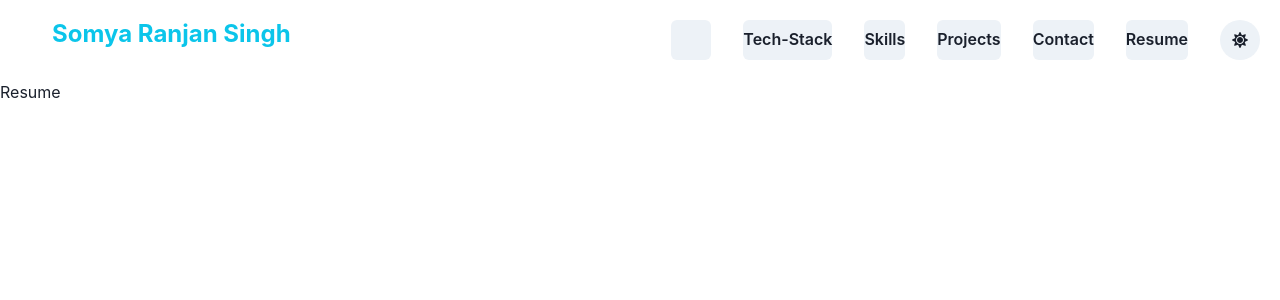
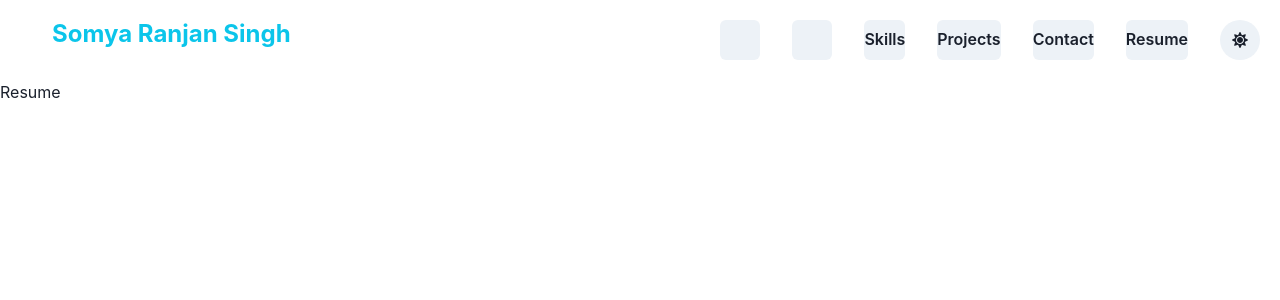
Before and after one commit to somya143/somya143.github.io, a React (Create React App) app: page /Resume in a window 1280 px wide. Shown: the top 300 px of the page. Built offline with nearby package versions, Linux system fonts and the light colour scheme.

Commit message:
portfolio

```diff
--- a/src/Components/Navbar.jsx
+++ b/src/Components/Navbar.jsx
@@ -26,8 +26,8 @@ const Navbar = () => {
 
        <Spacer></Spacer>
 
-         <IconButton ml={8}><Link to="/"><About /></Link> </IconButton>
-         <IconButton ml={8}><Link to="/TechStack"> <TechStack /></Link></IconButton>
+         <IconButton ml={8}><About /> </IconButton>
+         <IconButton ml={8}> <TechStack /></IconButton>
          <IconButton ml={8}><Skills /></IconButton>
          <IconButton ml={8}><Projects /></IconButton>
          <IconButton ml={8}><Contact /></IconButton>
```
